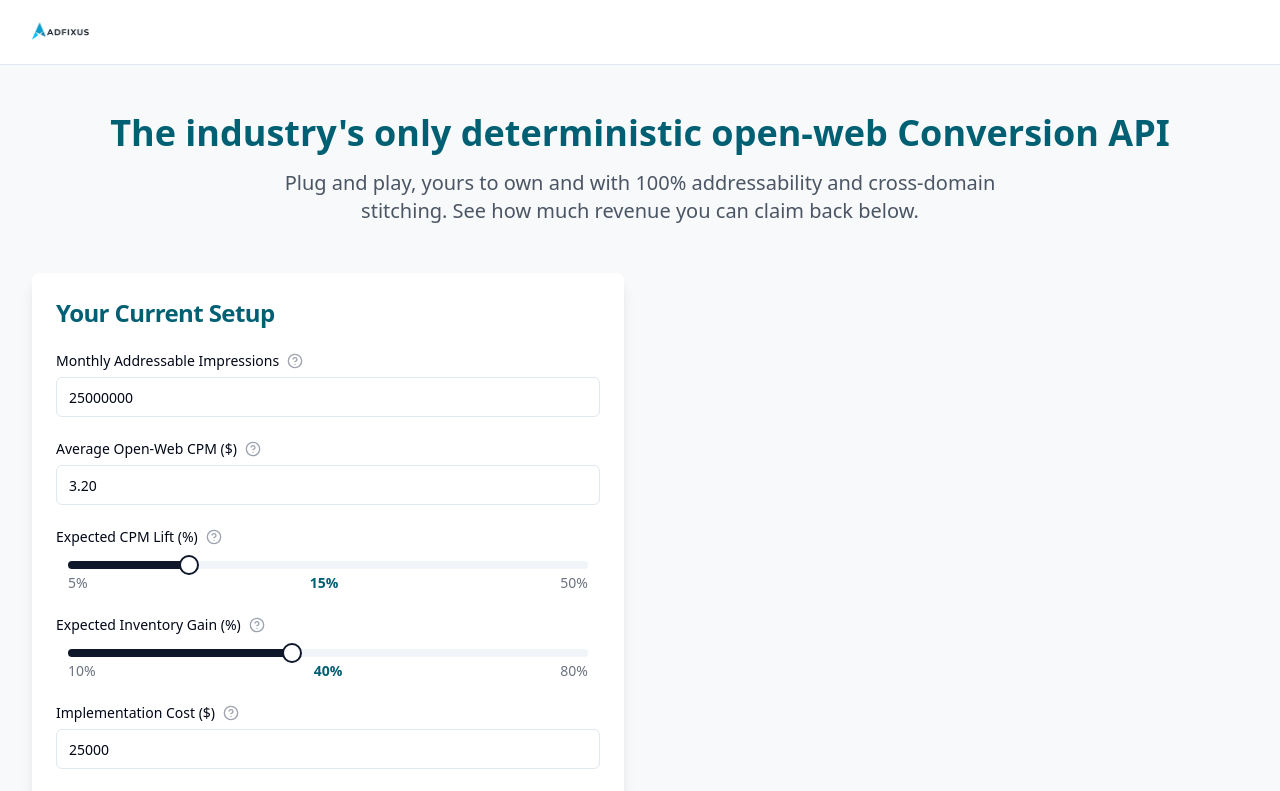
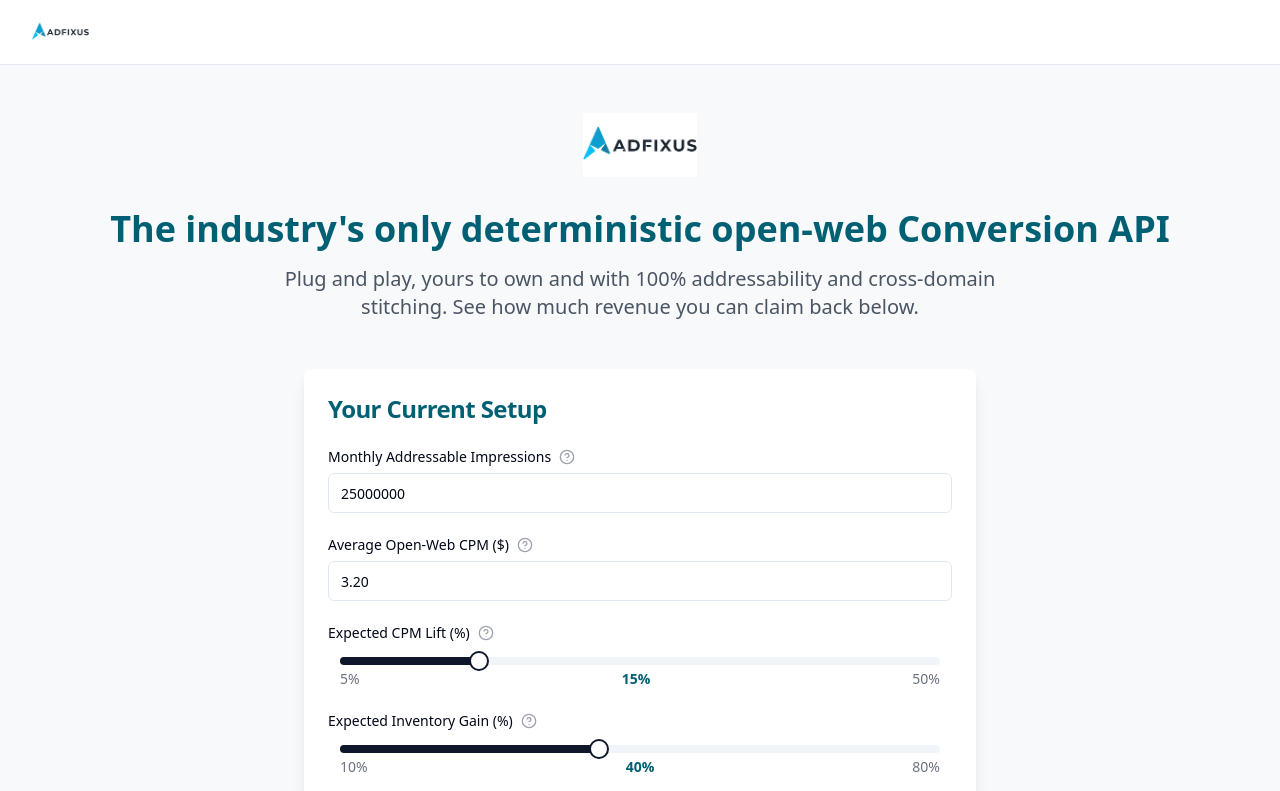
Before and after one commit to krishanraja/adfixus-capi-calculator, a React (Vite) app: page / in a window 1280 px wide. Shown: the top 791 px of the page. Built offline with nearby package versions, Linux system fonts and the light colour scheme.

Commit message:
feat: Add larger logo and card alignment
Adds a larger AdFixus logo above the hero text and centralizes the "Your Current Setup" card to align with the results card.

```diff
--- a/src/components/ROICalculator.tsx
+++ b/src/components/ROICalculator.tsx
@@ -1,4 +1,3 @@
-
 import React, { useState, useEffect } from 'react';
 import { Card, CardContent, CardHeader, CardTitle } from '@/components/ui/card';
 import { Button } from '@/components/ui/button';
@@ -178,6 +177,14 @@ const ROICalculator = () => {
         {/* Hero Section */}
         <div className="max-w-7xl mx-auto px-4 sm:px-6 lg:px-8 py-12">
           <div className="text-center mb-12">
+            {/* Large Logo */}
+            <div className="mb-8">
+              <img
+                src="/lovable-uploads/e05fe6e9-96d1-4dcc-9caa-0d7f03e785ed.png"
+                alt="AdFixus"
+                className="h-16 mx-auto"
+              />
+            </div>
             <h1 className="text-4xl font-bold mb-4" style={{ color: '#006073' }}>
               The industry's only deterministic open-web Conversion API
             </h1>
@@ -187,8 +194,9 @@ const ROICalculator = () => {
           </div>
 
           {/* Calculator Grid */}
-          <div className="grid grid-cols-1 lg:grid-cols-2 gap-8">
-            {/* Input Card */}
+          <div className="space-y-8">
+            {/* Input Card - Centered */}
+            <div className="max-w-2xl mx-auto">
               <Card className="shadow-lg border-0">
                 <CardHeader>
                   <CardTitle className="text-2xl" style={{ color: '#006073' }}>
@@ -338,9 +346,11 @@ const ROICalculator = () => {
                   </Button>
                 </CardContent>
               </Card>
+            </div>
 
             {/* Results Card */}
             {results && (
+              <div className="max-w-2xl mx-auto">
                 <Card className="shadow-lg border-0">
                   <CardHeader>
                     <CardTitle className="text-2xl" style={{ color: '#006073' }}>
@@ -411,6 +421,7 @@ const ROICalculator = () => {
                     </Button>
                   </CardContent>
                 </Card>
+              </div>
             )}
           </div>
 
```
Lines whose indentation alone changed are shown as unchanged.
